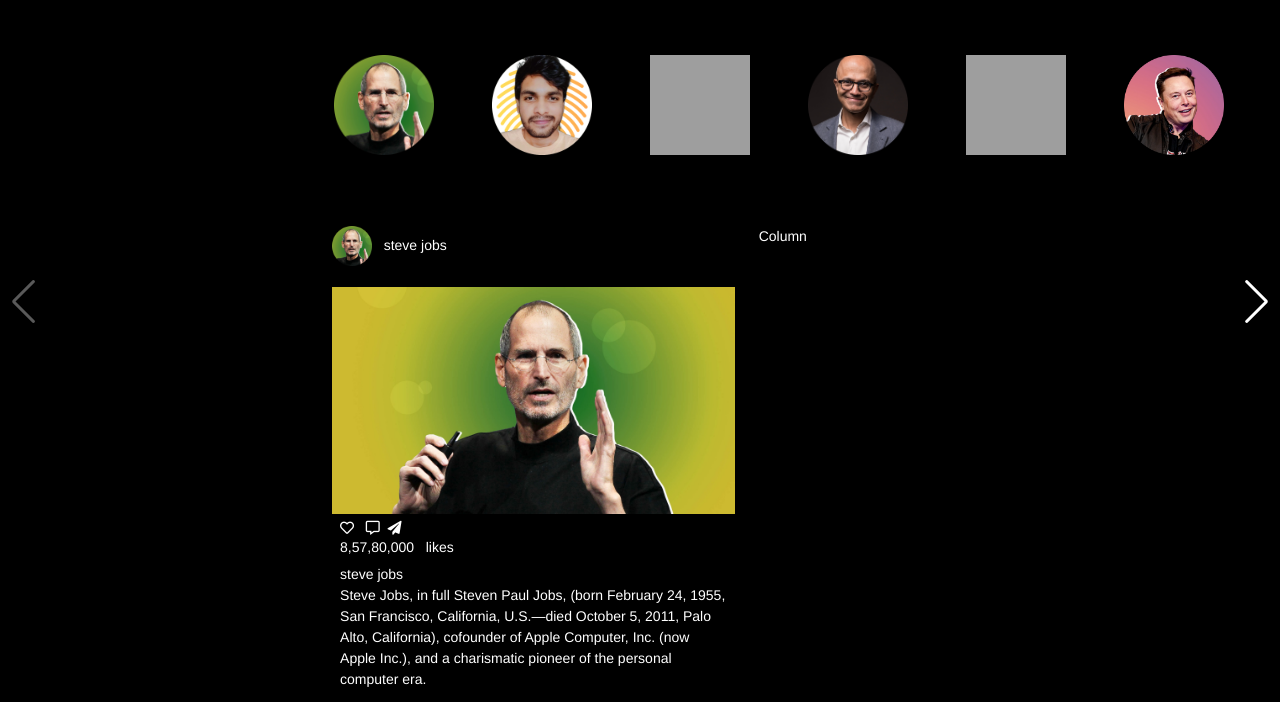
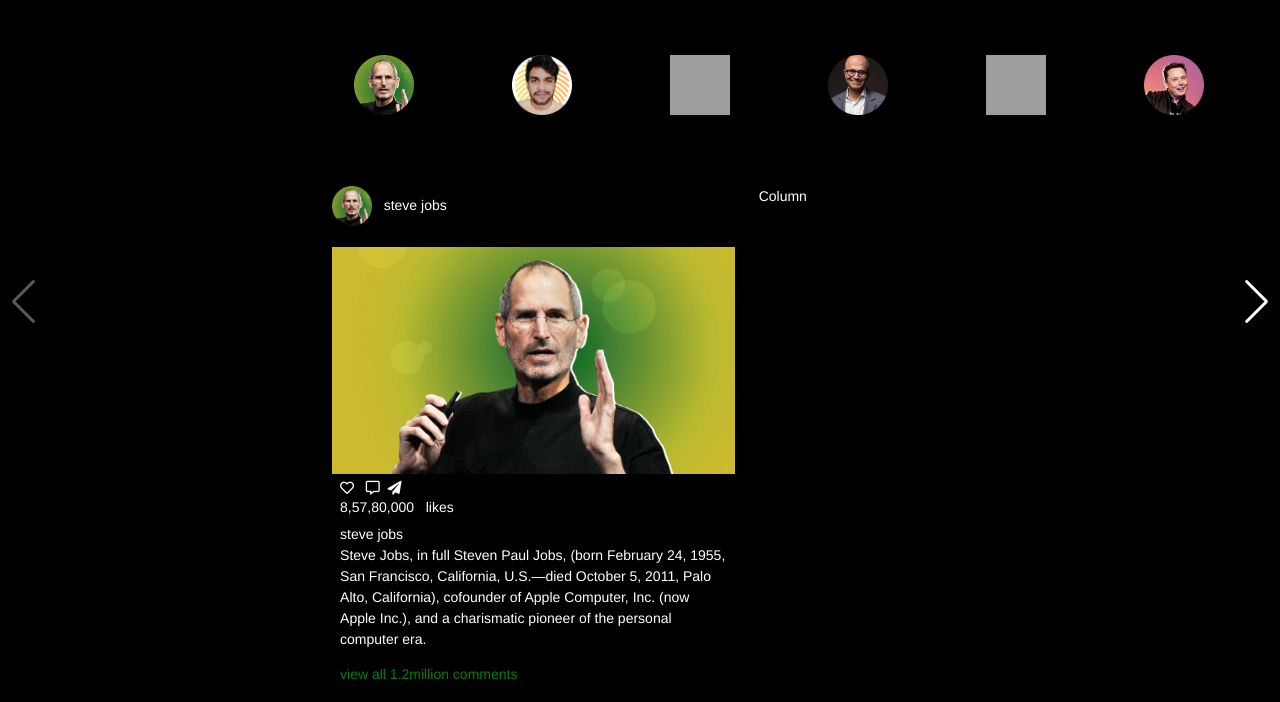
Before and after one commit to saimohanayinam/in, a plain HTML site: page index.html in a window 1280 px wide. Shown: the part 98-800 px from the top of the page. Drawn offline with nearby package versions, Linux system fonts and the light colour scheme; grey boxes are pictures that could not be loaded.

Commit message:
Update index.html

```diff
--- a/index.html
+++ b/index.html
@@ -74,8 +74,8 @@
 
       .swiper-slide img {
         display: block;
-        width: 100px;
-        height: 100px;
+        width: 60px;
+        height: 60px;
         object-fit: cover;
       }
 
```
